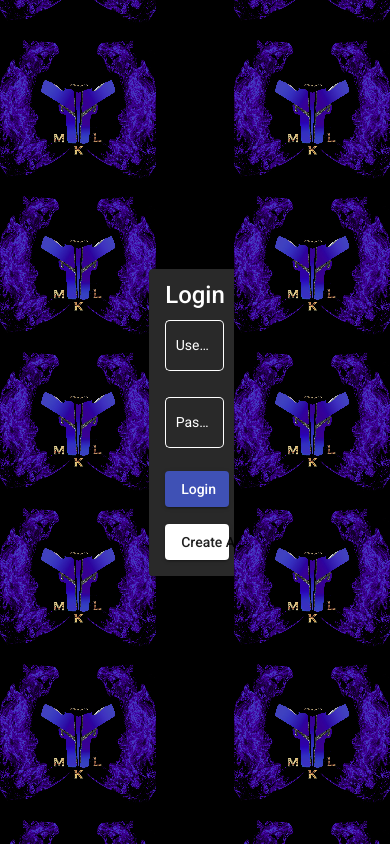
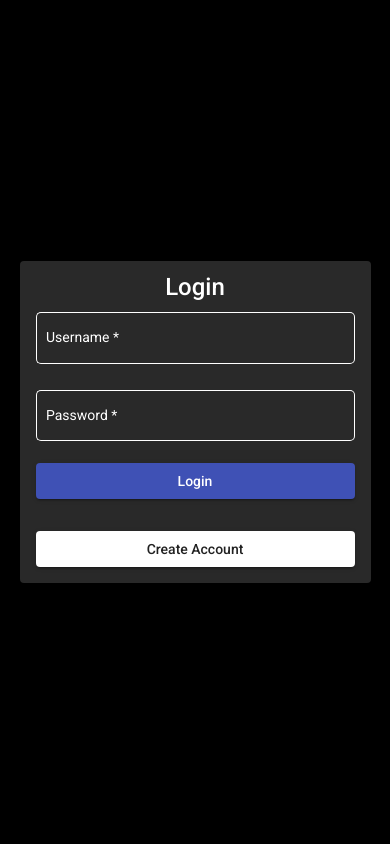
Before and after one commit to ZangerlA/WebTechFront, an Angular app: page /login in a window 390 px wide. Built offline with nearby package versions, Linux system fonts and the light colour scheme.

Commit message:
login and register Css Mobile form

```diff
--- a/src/app/components/login/login.component.css
+++ b/src/app/components/login/login.component.css
@@ -5,8 +5,6 @@
 
 .column{
   height: 100vh;
-  background-color: black;
-  z-index: 0;
 }
 
 mat-card-title{
@@ -27,7 +25,7 @@ mat-card{
 }
 
 .left, .right{
-  width: 40vw;
+  width: 40%;
   background: linear-gradient(rgba(0, 0, 0, 0.0), rgba(0, 0, 0, 0.0)), url("../../../assets/images/tmkl_logos/logogreen.jpg");
   background-size: contain;
   background-position: center;
@@ -36,7 +34,7 @@ mat-card{
 }
 
 .middle{
-  width: 20vw;
+  width: 20%;
   background-color: black;
 }
 
@@ -45,11 +43,15 @@ mat-card{
 }
 
 .Login-form{
-  width: 15vw;
+  width: 100%;
 }
 
 #login{
-  margin-bottom: 2vh;
+  margin-bottom: 10%;
+}
+
+.FormContainer{
+  width: 90%;
 }
 
 @keyframes slideBg{
@@ -73,3 +75,14 @@ mat-card{
   }
 
 }
+
+
+@media only screen and (max-width: 700px){
+  .left, .right{
+    display: none;
+    width: 0px;
+  }
+  .middle{
+    width: 100%;
+  }
+}
--- a/src/app/components/register/register.component.css
+++ b/src/app/components/register/register.component.css
@@ -27,7 +27,7 @@ mat-card{
 }
 
 .left, .right{
-  width: 40vw;
+  width: 40%;
   background: linear-gradient(rgba(0, 0, 0, 0.0), rgba(0, 0, 0, 0.0)), url("../../../assets/images/tmkl_logos/logogreen.jpg");
   background-size: contain;
   background-position: center;
@@ -36,7 +36,7 @@ mat-card{
 }
 
 .middle{
-  width: 20vw;
+  width: 20%;
   background-color: black;
 }
 
@@ -45,11 +45,15 @@ mat-card{
 }
 
 .Register-form{
-  width: 15vw;
+  width: 100%;
 }
 
 #creatAccount{
-  margin-bottom: 2vh;
+  margin-bottom: 10%;
+}
+
+.FormContainer{
+  width: 90%;
 }
 
 @keyframes slideBg{
@@ -73,3 +77,14 @@ mat-card{
   }
 
 }
+
+
+@media only screen and (max-width: 700px){
+  .left, .right{
+    display: none;
+    width: 0px;
+  }
+  .middle{
+    width: 100%;
+  }
+}
```
